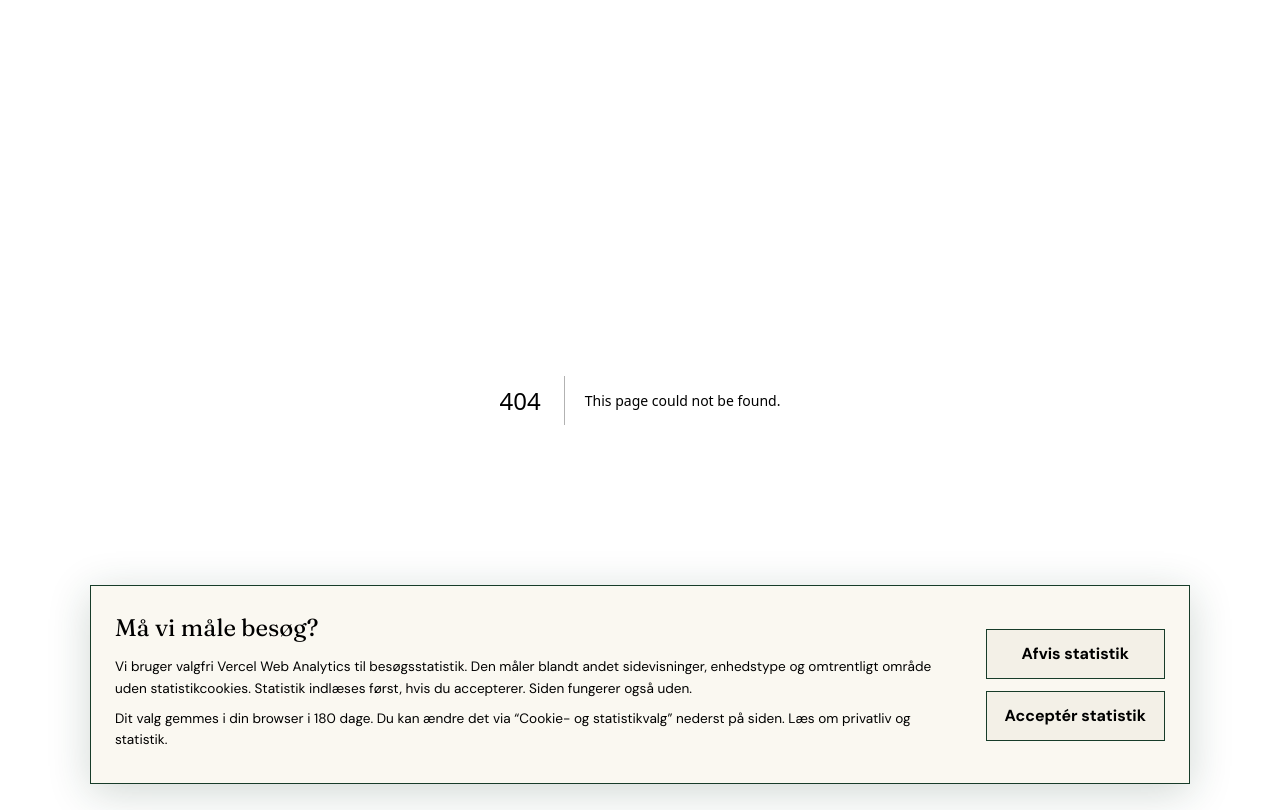
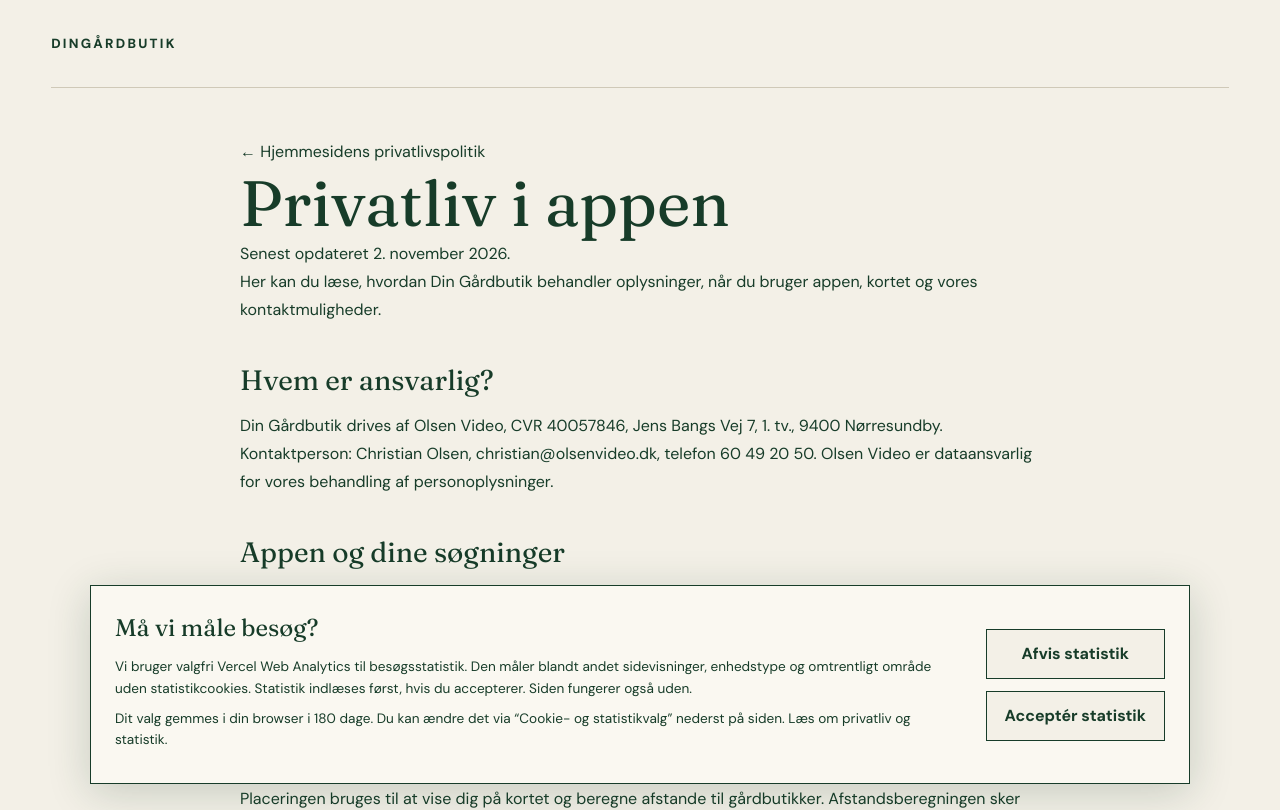
Before and after one commit to ChristianOlsen1997/dingaardbutik, a Next.js app: page /privatliv/app in a window 1280 px wide. Before the commit this address had no page. Shown: the top 810 px of the page. Built offline with nearby package versions, Linux system fonts and the light colour scheme.

Commit message:
Publish app privacy policy for App Store submission

```diff
--- /dev/null
+++ b/shared/app-privacy.ts
@@ -0,0 +1,84 @@
+export const appPrivacyDate = "2. november 2026";
+export const appPrivacyNotice = "Her kan du læse, hvordan Din Gårdbutik behandler oplysninger, når du bruger appen, kortet og vores kontaktmuligheder.";
+export const appPrivacySections = [
+  {
+    "title": "Hvem er ansvarlig?",
+    "paragraphs": [
+      "Din Gårdbutik drives af Olsen Video, CVR 40057846, Jens Bangs Vej 7, 1. tv., 9400 Nørresundby. Kontaktperson: Christian Olsen, christian@olsenvideo.dk, telefon 60 49 20 50. Olsen Video er dataansvarlig for vores behandling af personoplysninger."
+    ]
+  },
+  {
+    "title": "Appen og dine søgninger",
+    "paragraphs": [
+      "Denne politik gælder Din Gårdbutik-appen. Du kan bruge den uden en konto. Søgninger efter by, postnummer og gårdbutik behandles lokalt på din enhed og sendes ikke til vores butiksdatabase. Vi har ikke indbygget reklamesporing eller besøgsstatistik i appen. Hjemmesiden har sin egen privatlivspolitik."
+    ]
+  },
+  {
+    "title": "Din placering",
+    "paragraphs": [
+      "Når du vælger Nær mig, beder appen om tilladelse til at bruge din placering, mens du bruger appen. Placeringen bruges til at vise dig på kortet og beregne afstande til gårdbutikker. Afstandsberegningen sker på din enhed; vi sender ikke dine GPS-koordinater til vores Supabase-database og gemmer ikke en historik over dine bevægelser.",
+      "Appen opbevarer den hentede placering midlertidigt i hukommelsen og bruger ikke baggrundslokation. Korttjenesten kan behandle placering og det viste kortområde som beskrevet nedenfor. Du kan sige nej og stadig søge manuelt. Du kan til enhver tid ændre tilladelsen i telefonens indstillinger. Grundlaget for vores valgfrie brug af placering er dit samtykke, jf. GDPR artikel 6, stk. 1, litra a. Tilbagetrækning påvirker ikke lovligheden af tidligere behandling."
+    ]
+  },
+  {
+    "title": "Kort og eksterne links",
+    "paragraphs": [
+      "På iPhone bruger appens indlejrede kort Apple Maps; på Android bruges Google Maps. Browserudgaven henter kortbilleder fra OpenStreetMap. Korttjenesterne modtager tekniske anmodninger, herunder oplysninger om det kortområde, der vises. Din IP-adresse og enhedsoplysninger kan indgå. Når visning af din placering er slået til, kan korttjenesten også behandle lokationsoplysninger. Behandlingen følger desuden den relevante udbyders privatlivspolitik.",
+      "Vis vej åbner en ekstern korttjeneste med butikkens adresse. Telefon, hjemmeside og Facebook åbnes kun, når du vælger dem. Den eksterne tjeneste kan herefter behandle oplysninger efter sine egne regler."
+    ]
+  },
+  {
+    "title": "Database, billeder og teknisk drift",
+    "paragraphs": [
+      "Butiksoplysninger og offentlige butiksbilleder leveres via Supabase. Ved hentning behandles tekniske oplysninger, eksempelvis IP-adresse, tidspunkt og anmodningsdata, som er nødvendige for levering, sikkerhed og fejlfinding. Formålet er at drive og beskytte tjenesten, jf. artikel 6, stk. 1, litra f. Der oprettes ikke en brugerprofil i vores database.",
+      "Butiksdatabasen er placeret i Frankfurt. Leverandørernes underleverandører og support kan indebære behandling uden for EU/EØS. Supabases databehandleraftale beskriver grundlaget for behandling og relevante overførselsgarantier, herunder standardkontraktbestemmelser. Tekniske logs ligger i leverandørens løbende loghistorik, hvis længde afhænger af det aktive abonnement. Vi opbygger ikke en særskilt historik over brugernes besøg. Ved en konkret driftsfejl, sikkerhedshændelse eller tvist kan relevante logudtræk opbevares, indtil hændelsen er undersøgt og afsluttet, eller et tilknyttet retskrav er afklaret. Opbevaringen begrænses til de oplysninger, der er nødvendige for dette formål."
+    ]
+  },
+  {
+    "title": "Oplysninger om butikker og billeder",
+    "paragraphs": [
+      "Oversigten viser offentlige erhvervsoplysninger som navn, besøgsadresse, kontaktoplysninger, produkter og eventuelle åbningstider. Kilder omfatter butikkernes egne hjemmesider og erhvervsprofiler, offentlige registre samt forslag fra butikker og brugere. Oplysninger om enkeltmandsvirksomheder kan være personoplysninger.",
+      "Formålet er at hjælpe brugerne med at finde lokale producenter. Behandlingsgrundlaget er vores og brugernes legitime interesse i denne oversigt, jf. artikel 6, stk. 1, litra f. Vi beholder oplysningerne, så længe de er relevante for oversigten, og retter eller fjerner dem ved fejl, ophør eller berettigede anmodninger. Offentlig tilgængelighed ophæver ikke dine rettigheder.",
+      "Billeder offentliggøres først, når brugsretten er afklaret. Vi gemmer kilde, eventuel kreditering og dokumentation for tilladelsen, så længe det er nødvendigt for anvendelsen eller et konkret retskrav."
+    ]
+  },
+  {
+    "title": "Henvendelser",
+    "paragraphs": [
+      "Kontakter du os, bruger vi dine kontaktoplysninger og besked til at svare. Grundlaget er vores legitime interesse i at håndtere henvendelser, jf. artikel 6, stk. 1, litra f; ved tilbud og aftaler kan artikel 6, stk. 1, litra b være relevant. Som på hjemmesiden slettes almindelige henvendelser som udgangspunkt senest 12 måneder efter afslutning, medmindre en fortsat aftale, konkret tvist eller lovpligt kræver længere opbevaring."
+    ]
+  },
+  {
+    "title": "Dine rettigheder",
+    "paragraphs": [
+      "Du kan kontakte christian@olsenvideo.dk om indsigt, rettelse, sletning, begrænsning og indsigelse. Dataportabilitet gælder, hvor betingelserne er opfyldt. Ved rettelse eller fjernelse af en butik bedes du angive butikkens navn og adresse. Vi svarer uden unødig forsinkelse og som udgangspunkt inden en måned. Du kan klage til Datatilsynet.",
+      "Vi sælger ikke dine personoplysninger og foretager ikke automatiske afgørelser med retsvirkning for dig. Politikken opdateres, hvis appens behandling af oplysninger ændres."
+    ]
+  }
+];
+export const appPrivacyLinks = [
+  {
+    "label": "Hjemmesidens privatlivspolitik",
+    "url": "https://www.dingaardbutik.dk/privatliv"
+  },
+  {
+    "label": "Apple og privatliv",
+    "url": "https://www.apple.com/legal/privacy/"
+  },
+  {
+    "label": "Googles privatlivspolitik",
+    "url": "https://policies.google.com/privacy"
+  },
+  {
+    "label": "OpenStreetMaps privatlivspolitik",
+    "url": "https://osmfoundation.org/wiki/Privacy_Policy"
+  },
+  {
+    "label": "Supabases databehandleraftale",
+    "url": "https://supabase.com/legal/customer-resources/data-processing-addendum"
+  },
+  {
+    "label": "Klag til Datatilsynet",
+    "url": "https://www.datatilsynet.dk/borger/klage-til-datatilsynet"
+  }
+];
--- /dev/null
+++ b/src/app/privatliv/app/page.tsx
@@ -0,0 +1,17 @@
+import type { Metadata } from "next";
+import Link from "next/link";
+import { SiteFooter } from "@/components/SiteFooter";
+import { appPrivacyDate, appPrivacyNotice, appPrivacySections, appPrivacyLinks } from "../../../../shared/app-privacy";
+export const metadata: Metadata = { title: "Privatliv i appen | Din Gårdbutik", alternates: { canonical: "/privatliv/app" }, robots: { index: false, follow: true } };
+export default function AppPrivacyPage() {
+  return <div className="page-frame">
+    <header className="site-header"><Link className="wordmark" href="/">dingårdbutik</Link></header>
+    <main className="legal-page">
+      <Link href="/privatliv">← Hjemmesidens privatlivspolitik</Link>
+      <h1>Privatliv i appen</h1><p>Senest opdateret {appPrivacyDate}.</p><p>{appPrivacyNotice}</p>
+      {appPrivacySections.map(section => <section key={section.title}><h2>{section.title}</h2>{section.paragraphs.map(paragraph => <p key={paragraph}>{paragraph}</p>)}</section>)}
+      <p><a href="mailto:christian@olsenvideo.dk">Kontakt os om privatliv</a></p>
+      <h2>Læs mere</h2><ul>{appPrivacyLinks.map(link => <li key={link.url}><a href={link.url}>{link.label} ↗</a></li>)}</ul>
+    </main><SiteFooter />
+  </div>;
+}
```
